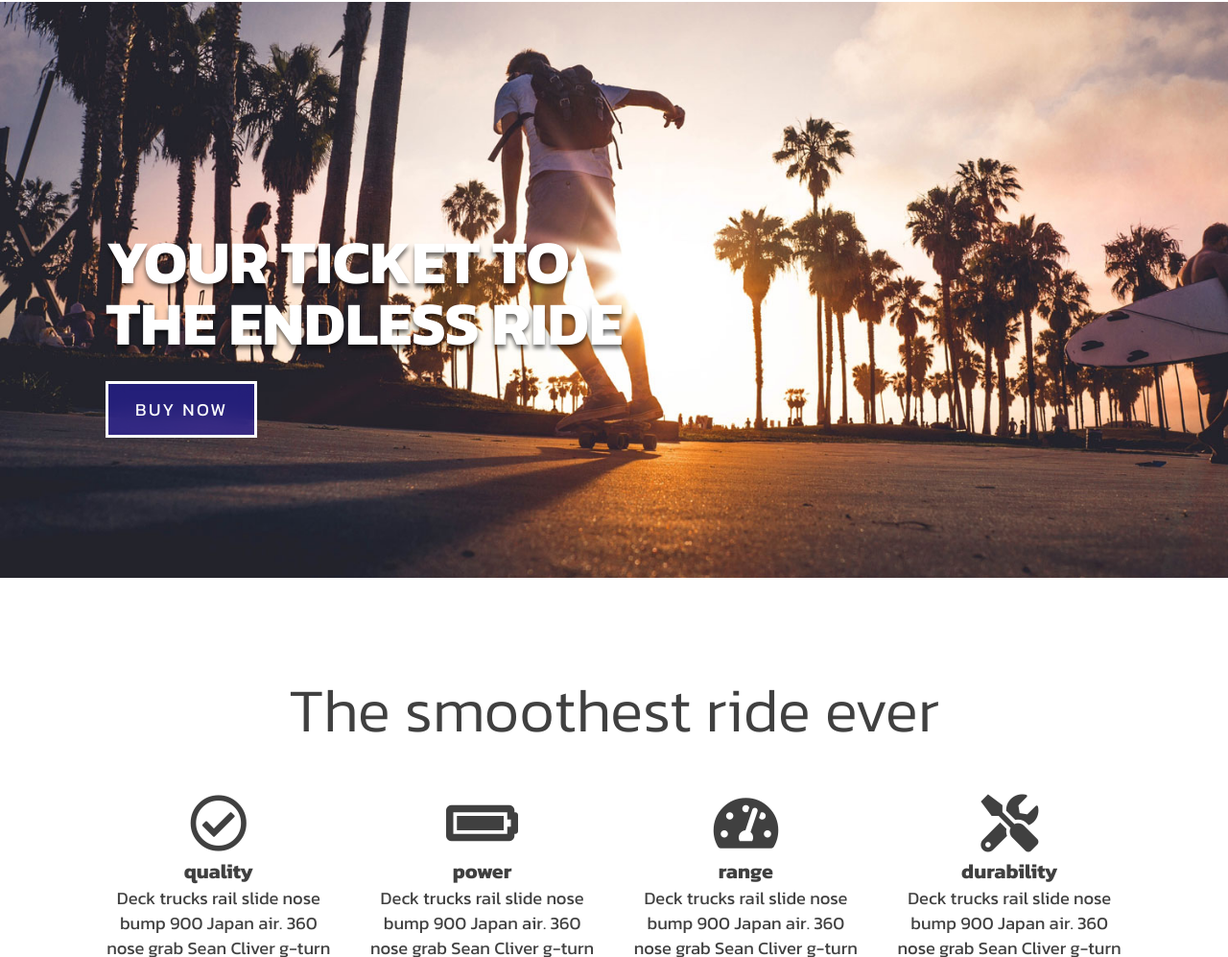
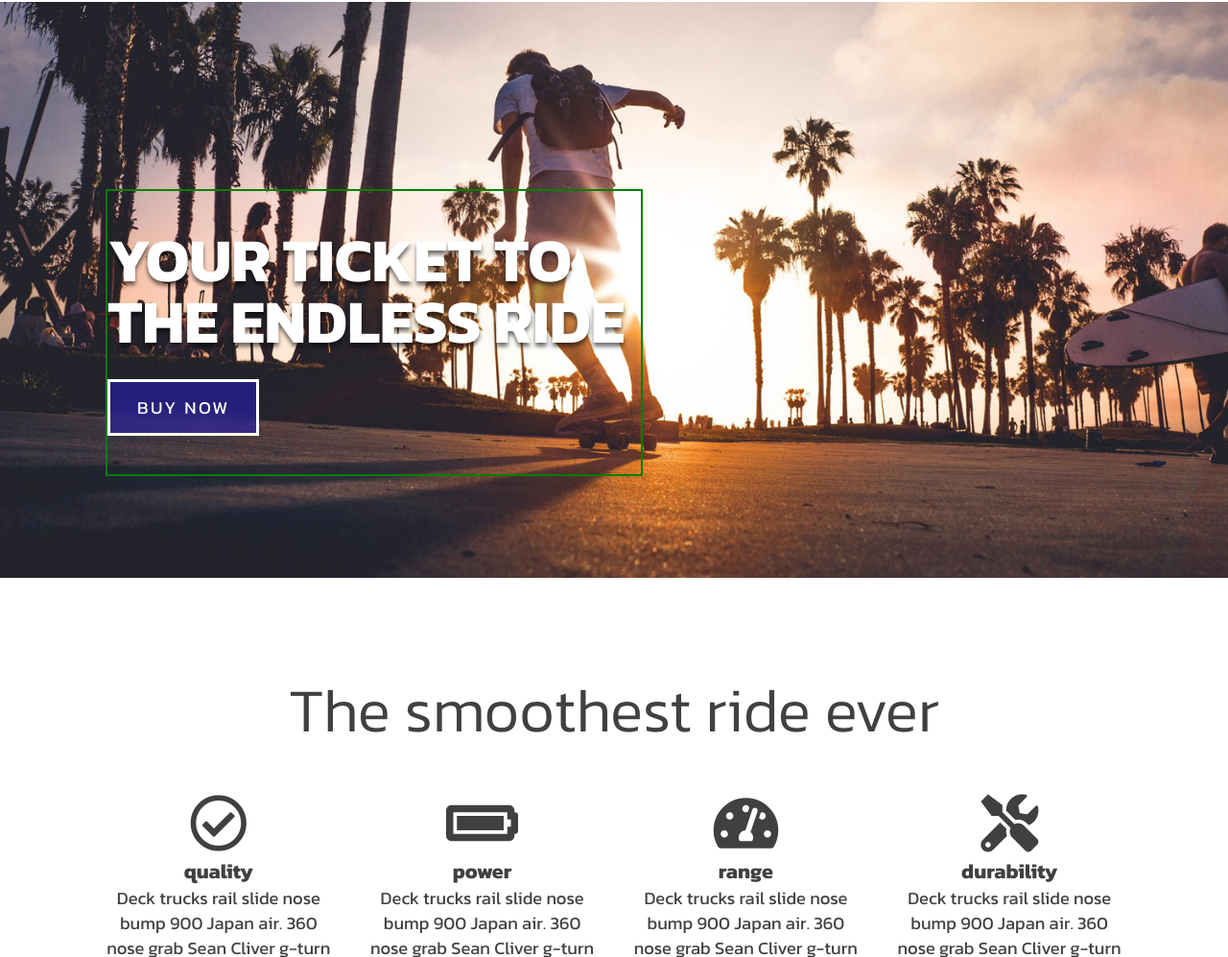
Before and after one commit to Alliemack77/The-Skate-Shop, a plain HTML site: page index.html in a window 1280 px wide. Shown: the part 1212-2209 px from the top of the page at 96% size. Drawn offline with Linux system fonts and the light colour scheme.

Commit message:
removed development comments

```diff
--- a/style.css
+++ b/style.css
@@ -52,7 +52,6 @@ img {
 }
 
 .flow-content--small > p {
-    /* border: solid red 2px; */
     max-width: 450px;
     margin: 0 auto;
 }
@@ -72,7 +71,6 @@ div.flow-content--reg {
 }
 
 .container {
-    /* border: solid 2px green;  */
     max-width: 70rem;
     margin: 0 auto;
     text-align: center;
@@ -124,8 +122,6 @@ body {
 }
 
 .title {
-    /* border: solid 2px greenyellow; */
-    /* max-width: 550px; */
     font-size: clamp(3.5rem, 5vw, 8.5rem);
     line-height: .85;
     text-transform: uppercase;
@@ -184,7 +180,6 @@ section > .logo {
 .freedom {
     display: flex;
     flex-direction: column;
-    /* justify-content: space-between; */
 }
 
 .ride,
@@ -325,7 +320,6 @@ footer {
     }
 
     section {
-        /* border: solid red 2px; */
         padding: 5.75em 6em;
     }
 
@@ -351,11 +345,10 @@ footer {
         background-position: center center;
         background-repeat: no-repeat;
         color:var(--clr-neutral-100);
-        /* text-align: left; */
     }
 
     .width-control {
-        /* border: solid 2px green;  */
+        border: solid 2px green;
         max-width: 35rem;
     }
 
```
